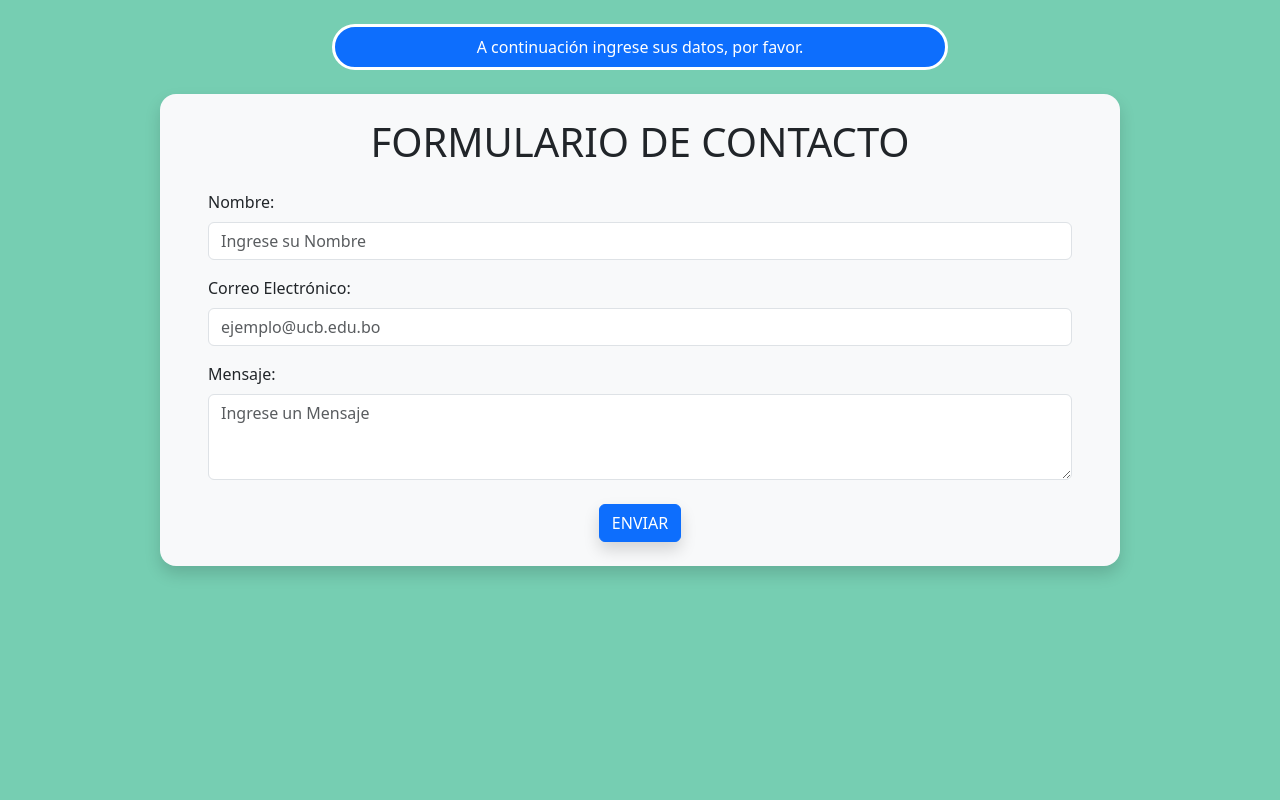
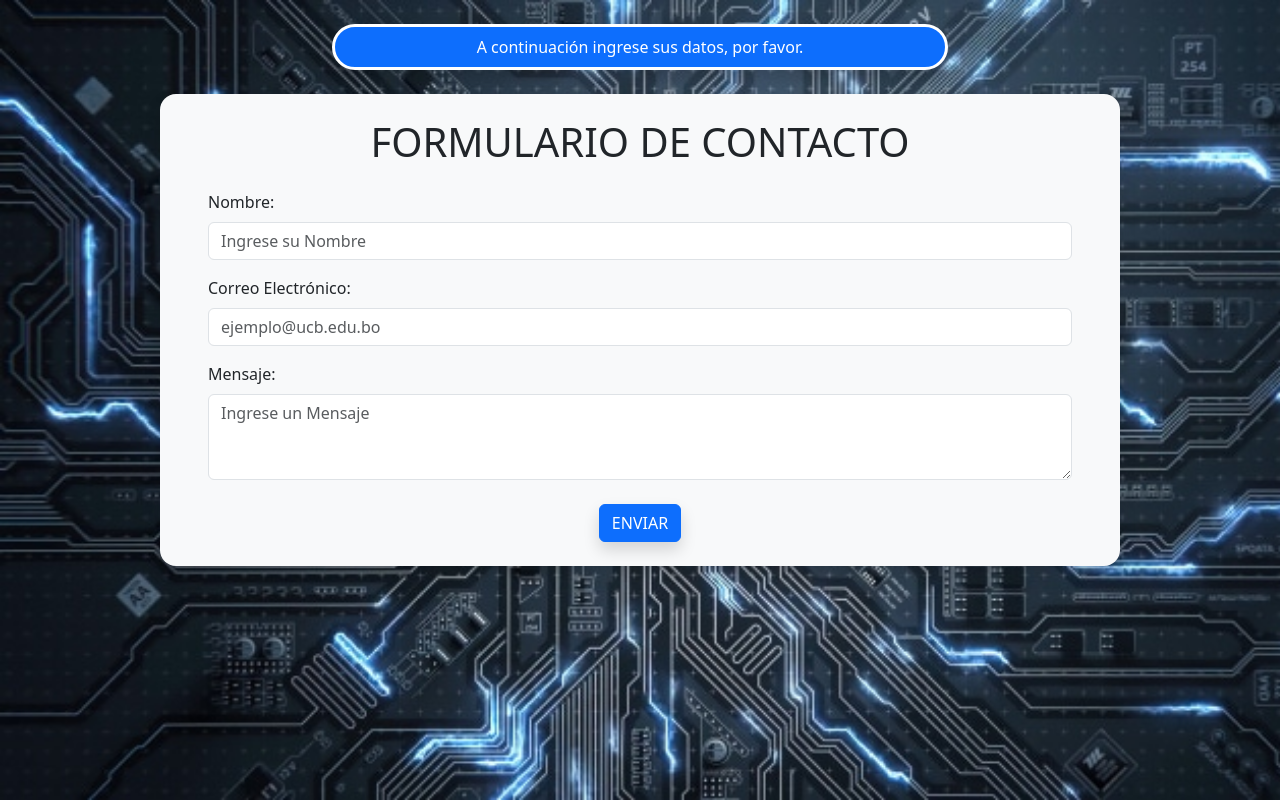
Before and after one commit to OsquiMenacho28/Web-Technologies--Practice-2, a plain HTML site: page src/Ejercicio 3/contactForm.html in a window 1280 px wide. Drawn offline with nearby package versions, Linux system fonts and the light colour scheme; some packages are replaced by stand-ins of ours; a script that the page names is missing.

Commit message:
Exercise 3 Finished

```diff
--- a/src/Ejercicio 3/contactForm.html
+++ b/src/Ejercicio 3/contactForm.html
@@ -11,8 +11,8 @@
     <link rel="stylesheet" href="https://cdnjs.cloudflare.com/ajax/libs/animate.css/4.1.1/animate.min.css"/>
     <script src="https://cdn.jsdelivr.net/npm/sweetalert2@11"></script>
 </head>
-<body style="background-color: rgb(118, 206, 178);">
-    <div class="container my-4 w-50">
+<body style="background-image: url(images/wallpaper.jpg); background-repeat: no-repeat; background-attachment: fixed; background-size: cover;">
+    <div class="container my-4 w-50 shadow">
         <p class="text-center text-white p-2 bg-primary border border-white border-3 rounded-pill">A continuaci&oacute;n ingrese sus datos, por favor.</p>
     </div>
     <div class="container w-75 bg-light py-4 px-5 rounded-4 shadow">
```
Also changed, not shown: src/Ejercicio 3/images/wallpaper.jpg (added).
